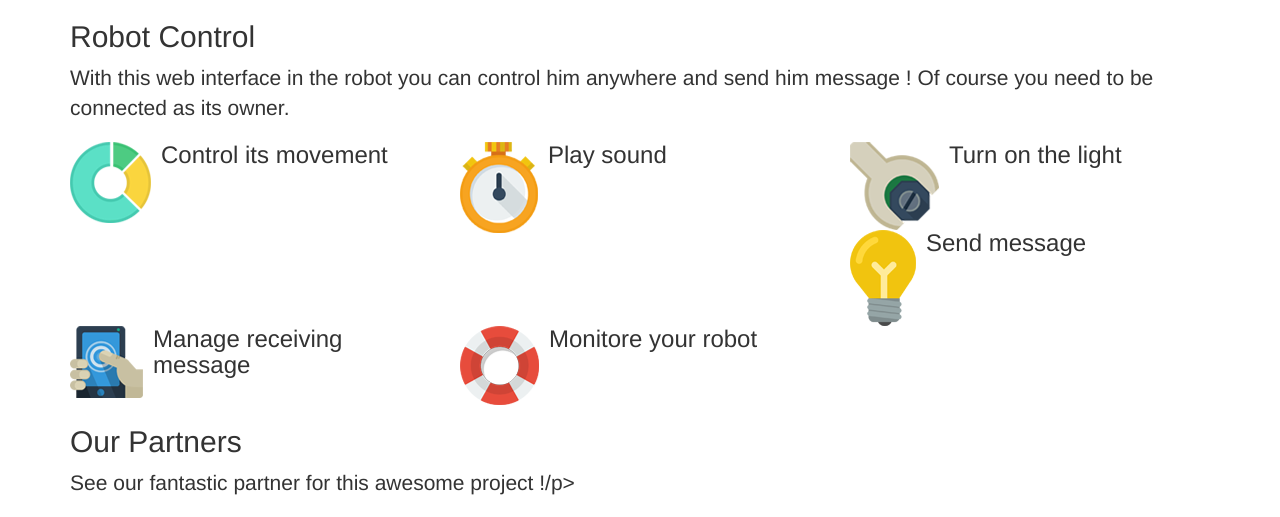
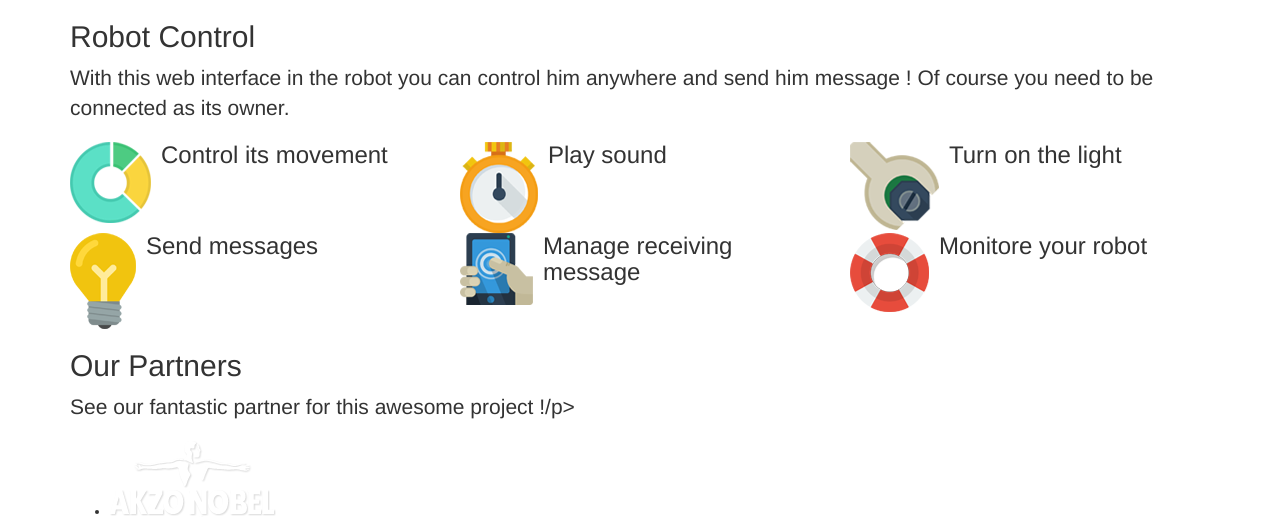
Before and after one commit to AMontagu/kimeo, a Django app: page / in a window 1280 px wide. Shown: the part 1484-2001 px from the top of the page. Run offline with Django 3.2, Linux system fonts and the light colour scheme; some libraries are stand-ins or nearby versions.

Commit message:
change problem with service in front page

```diff
--- a/templates/index.html
+++ b/templates/index.html
@@ -288,14 +288,15 @@
                         </div>
                     </div>
                 </div>
-
+            </div>
+           <div class="row">
                 <div class="col-sm-6 col-md-4">
                     <div class="media services-wrap wow fadeInDown">
                         <div class="pull-left">
                             <img class="img-responsive" src="../media/images/services/services4.png">
                         </div>
                         <div class="media-body">
-                            <h3 class="media-heading">Send message</h3>
+                            <h3 class="media-heading">Send messages</h3>
                         </div>
                     </div>
                 </div>
@@ -321,6 +322,7 @@
                         </div>
                     </div>
                 </div>
+               </div>
             </div><!--/.row-->
         </div><!--/.container-->
     </section><!--/#services-->
```
Also changed, not shown: 1 other file.
